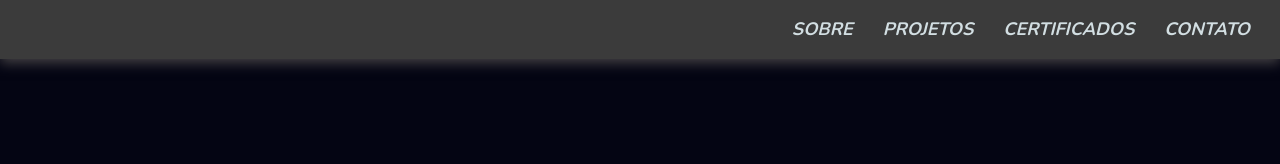
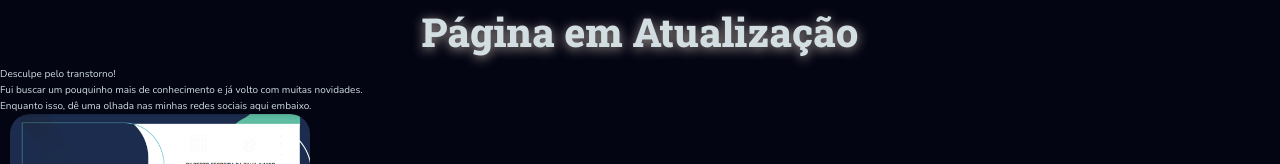
Before and after one commit to GilbertoFSJunior/primeiroportfolio, a plain HTML site: page index.html in a window 1280 px wide. Shown: the top 164 px of the page. Drawn offline with nearby package versions, Linux system fonts and the light colour scheme; a script that the page names is missing.

Commit message:
Update index.html

```diff
--- a/index.html
+++ b/index.html
@@ -11,10 +11,17 @@
       integrity="sha384-k6RqeWeci5ZR/Lv4MR0sA0FfDOM36vL5n3RYlxbNnD57Jc5knFJ9V5lI2MybTjP7"
       crossorigin="anonymous"
     />
-    <title>Meu Portfólio</title>
+    <title>Desculpe pelo transtorno</title>
   </head>
   <body>
-    <header>
+
+
+
+    <h1>Página em Atualização</h1>
+    <p>Desculpe pelo transtorno!</p>
+    <p> Fui buscar um pouquinho mais de conhecimento e já volto com muitas novidades.</p>
+    <p> Enquanto isso, dê uma olhada nas minhas redes sociais aqui embaixo.</p>
+<!--     <header>
       <nav id="navbar" class="nav">
 
         <ul class="nav-list">
@@ -212,7 +219,7 @@ Estou sempre aberto a novos desafios e colaborações que impulsionem inovação
 
       </ul>
     </section>
-
+ -->
     <section id="contato" class="contato">
       <h2 class="titulo-contato">Quer Saber mais?</h2>
       <h3>Siga minhas redes!</h3>
```
